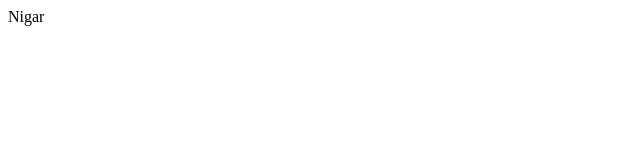
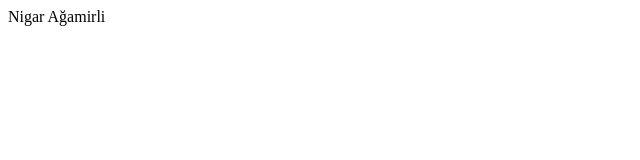
Before and after one commit to nigaragamirli/practise, a plain HTML site: page index.html in a window 1280 px wide. Shown: the full height of the page, 0-640 px from the left. Drawn offline with Linux system fonts and the light colour scheme.

Commit message:
yaziya soyadimi elave etdim

```diff
--- a/index.html
+++ b/index.html
@@ -7,6 +7,6 @@
     <title>Document</title>
 </head>
 <body>
-    Nigar
+    Nigar Ağamirli
 </body>
 </html>
```
